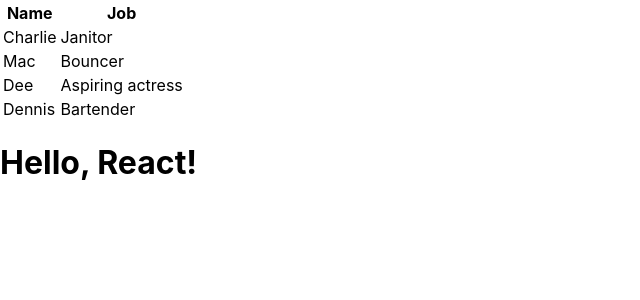
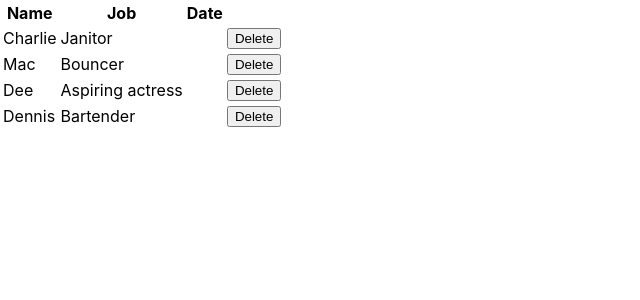
Before and after one commit to nancyk12/react-tutorial, a React (Create React App) app: page / in a window 1280 px wide. Shown: the top 300 px of the page, without its empty margins (0-640 px from the left). Built offline with nearby package versions, Linux system fonts and the light colour scheme.

Commit message:
Refracted app to app have state, implemented removeCharacter, passed removed Character down to table, added delete event listener button in the table body for each row

```diff
--- a/src/App.js
+++ b/src/App.js
@@ -11,12 +11,52 @@
 
 class App extends Component {
 
-     // you always have a render function in a component
+    state = {
+        characters: [ {
+            name: 'Charlie',
+            job: 'Janitor',
+        },
+        {
+            name: 'Mac',
+            job: 'Bouncer',
+        },
+        {
+            name: 'Dee',
+            job: 'Aspiring actress',
+        },
+        {
+            name: 'Dennis',
+            job: 'Bartender',
+        },
+        ]
+    }
+
+    // create simple funciton here to remove character
+removeCharacter = (index) => {
+    // now that we've defined this.state, we can use
+        const { characters } = this.state
+
+        // we can use setState up update the state
+        this.setState({
+            //removed character at passed in index by
+            //returning a new list excluding that character
+            characters: characters.filters((_, i) => {
+                return i !== index
+            }),
+        })
+    }
+
+     /* you always have a render function
+     in a component. */
   render() {
+
+    //make sure return only returns one html element!
+    // we are passing the characters from state
+    // and the removeCharacter function that we wrote
+    // so table can use it later on
     return (
-      <div className="App">
-        <Table />
-        <h1>Hello, React!</h1>
+      <div className="container">
+        <Table characterData={this.state.characters} removeCharacter={this.removeCharacter}/>
       </div>
     )
   }
--- a/src/Table.js
+++ b/src/Table.js
@@ -19,6 +19,9 @@
 our table more readable
 */
 
+
+
+
 //Table Header Component
 const TableHeader = () => {
     return (
@@ -26,42 +29,49 @@
             <tr>
                 <th>Name</th>
                 <th>Job</th>
+                <th>Date</th>
             </tr>
         </thead>
     );
 }
 
 //Table Body Component
-const TableBody = () => {
-    return (
-     <tbody>
-        <tr>
-           <td>Charlie</td>
-           <td>Janitor</td>
+const TableBody = (props) => {
+
+
+    //construct rows
+    // use map to iterate over each row and wrap it
+    // a html table row
+    // registered an onClick listener to remove character
+    const rows = props.data.map((row, index) => {
+     return (
+        <tr key={index}>
+          <td>{row.name}</td>
+          <td>{row.job}</td>
+          <td>{row.data}</td>
+          <td><button onClick={()=> props.removeCharacter(index)}>Delete</button></td>
         </tr>
-        <tr>
-           <td>Mac</td>
-           <td>Bouncer</td>
-        </tr>
-        <tr>
-            <td>Dee</td>
-             <td>Aspiring actress</td>
-                </tr>
-        <tr>
-            <td>Dennis</td>
-            <td>Bartender</td>
-        </tr>
-    </tbody>
-    )
+      )
+    })
+    //return rows wrapped in tbody
+    return <tbody>{rows}</tbody>
 }
+// TABLE is our main Component
+class Table extends Component {
+    render(){
+        //read props passed in from App.js
+        const {
+            characterData,
+            removeCharacter
+        } = this.props;
 
-class Table extends Component {
-
-    render(){
         return (
             <table>
               <TableHeader/>
-              <TableBody/>
+              <TableBody
+              data={characterData}
+              removeCharacter={removeCharacter}
+              />
             </table>
           )
         }
```
